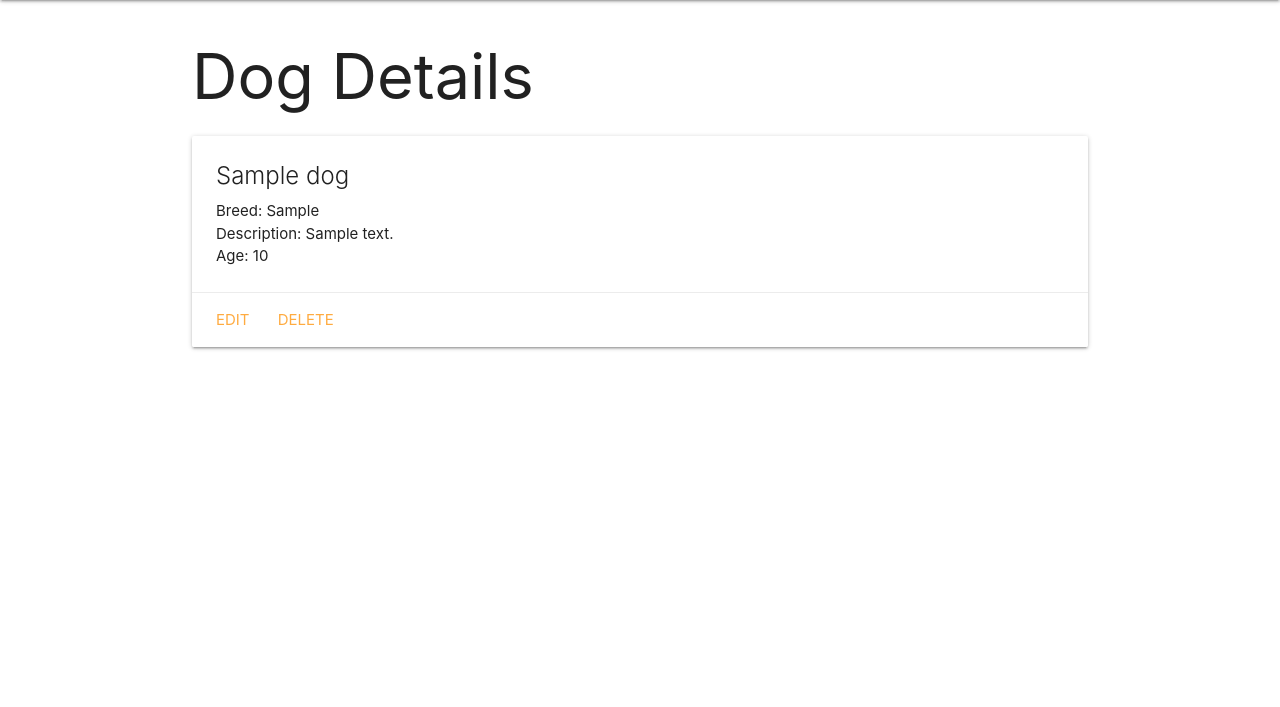
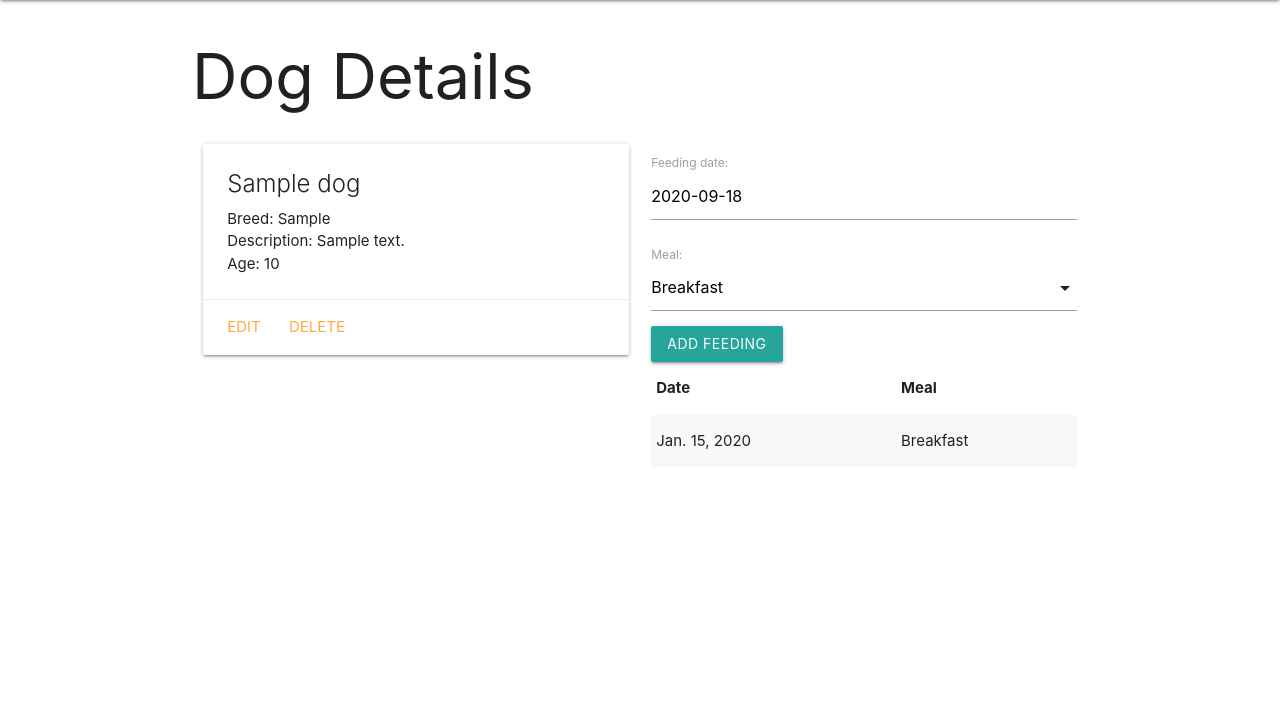
Before and after one commit to jessicas131/dogcollector-, a Django app: page /dogs/1/ in a window 1280 px wide. Shown: the part 64-771 px from the top of the page. Run offline with Django 3.2, Linux system fonts and the light colour scheme; tables that the repository leaves empty hold one stand-in row (values such as "Sample post").

Commit message:
add feedings

```diff
--- a/main_app/admin.py
+++ b/main_app/admin.py
@@ -1,7 +1,7 @@
 from django.contrib import admin
-
-from .models import Dog
+from .models import Dog, Feeding
 # Register your models here.
 
 
 admin.site.register(Dog)
+admin.site.register(Feeding)
--- a/main_app/forms.py
+++ b/main_app/forms.py
@@ -0,0 +1,7 @@
+from django.forms import ModelForm
+from .models import Feeding
+
+class FeedingForm(ModelForm):
+  class Meta:
+    model = Feeding
+    fields = ['date', 'meal']
--- a/main_app/models.py
+++ b/main_app/models.py
@@ -28,7 +28,7 @@ class Dog(models.Model):
     return reverse('detail', kwargs={'dog_id': self.id})
 
 class Feeding(models.Model):
-  date = models.DateField()
+  date = models.DateField('feeding date')
   meal = models.CharField(
     max_length=1,
     choices=MEALS,
@@ -39,3 +39,6 @@ class Feeding(models.Model):
 
   def __str__(self):
     return f"{self.get_meal_display()} on {self.date}"
+
+  class Meta:
+    ordering = ['-date']
--- a/main_app/templates/base.html
+++ b/main_app/templates/base.html
@@ -8,6 +8,7 @@
   <title>Dog Collector</title>
   <link rel="stylesheet" href="https://cdnjs.cloudflare.com/ajax/libs/materialize/1.0.0/css/materialize.min.css">
   <link rel="stylesheet" type="text/css" href="{% static 'css/style.css' %}">
+  <script src="https://cdnjs.cloudflare.com/ajax/libs/materialize/1.0.0/js/materialize.min.js"></script>
 </head>
 <body>
   <header class="navbar-fixed">
--- a/main_app/templates/dogs/detail.html
+++ b/main_app/templates/dogs/detail.html
@@ -3,6 +3,8 @@
 
 <h1>Dog Details</h1>
 
+<div class="row">
+  <div class="col s6">
     <div class="card">
       <div class="card-content">
         <span class="card-title">{{ dog.name }}</span>
@@ -19,5 +21,40 @@
         <a href="{% url 'dogs_delete' dog.id %}">Delete</a>
       </div>
     </div>
-
+  </div>
+  <div class="col s6">
+    <form action="{% url 'add_feeding' dog.id %}" method="post">
+      {% csrf_token %}
+      {{ feeding_form.as_p }}
+      <input type="submit" class="btn" value="Add Feeding">
+    </form>
+    <table class="striped">
+      <thead>
+        <tr><th>Date</th><th>Meal</th></tr>
+      </thead>
+      <tbody>
+        {% for feeding in dog.feeding_set.all %}
+          <tr>
+            <td>{{feeding.date}}</td>
+            <td>{{feeding.get_meal_display}}</td>
+          </tr>
+        {% endfor %}
+      </tbody>
+    </table>
+  </div>
+</div>
+<script>
+  // this is to make the calendar and set default date
+  const dateEl = document.getElementById('id_date');
+  M.Datepicker.init(dateEl, {
+    format: 'yyyy-mm-dd',
+    defaultDate: new Date(),
+    setDefaultDate: true,
+    autoClose: true
+  });
+  // this is for the meal type dropdown
+  const selectEl = document.getElementById('id_meal');
+  M.FormSelect.init(selectEl);
+</script>
+</script>
 {% endblock %}
--- a/main_app/urls.py
+++ b/main_app/urls.py
@@ -9,6 +9,7 @@ urlpatterns = [
   path('dogs/create/', views.DogCreate.as_view(), name='dogs_create'),
   path('dogs/<int:pk>/update/', views.DogUpdate.as_view(), name='dogs_update'),
   path('dogs/<int:pk>/delete/', views.DogDelete.as_view(), name='dogs_delete'),
+  path('dogs/<int:dog_id>/add_feeding/', views.add_feeding, name='add_feeding'),
   path('toys/', views.ToyList.as_view(), name='toys_index'),
   path('toys/<int:pk>/', views.ToyDetail.as_view(), name='toys_detail'),
   path('toys/create/', views.ToyCreate.as_view(), name='toys_create'),
--- a/main_app/views.py
+++ b/main_app/views.py
@@ -1,9 +1,9 @@
-from django.shortcuts import render
+from django.shortcuts import render, redirect
 from django.views.generic.edit import CreateView, UpdateView, DeleteView
 from django.views.generic import ListView, DetailView
 from django.urls import reverse_lazy
 from .models import Dog, Toy
-
+from .forms import FeedingForm
 from django.http import HttpResponse
 
 
@@ -19,7 +19,26 @@ def dogs_index(request):
 
 def dogs_detail(request, dog_id):
   dog = Dog.objects.get(id=dog_id)
-  return render(request, 'dogs/detail.html', { 'dog': dog })
+
+  #grab the feeding forms you made in forms.py
+  feeding_form = FeedingForm()
+  return render(request, 'dogs/detail.html', {
+    # include the dog and feeding_form in the context
+    'dog': dog, 'feeding_form': feeding_form
+  })
+
+def add_feeding(request, dog_id):
+  # create a ModelForm instance using the data in request.POST
+  form = FeedingForm(request.POST)
+  # validate the form
+  if form.is_valid():
+    # don't save the form to the db until it
+    # has the dog_id assigned
+    new_feeding = form.save(commit=False)
+    new_feeding.dog_id = dog_id
+    new_feeding.save()
+  return redirect('detail', dog_id=dog_id)
+
 
 class DogCreate(CreateView):
   model = Dog
```
Lines whose indentation alone changed are shown as unchanged.
